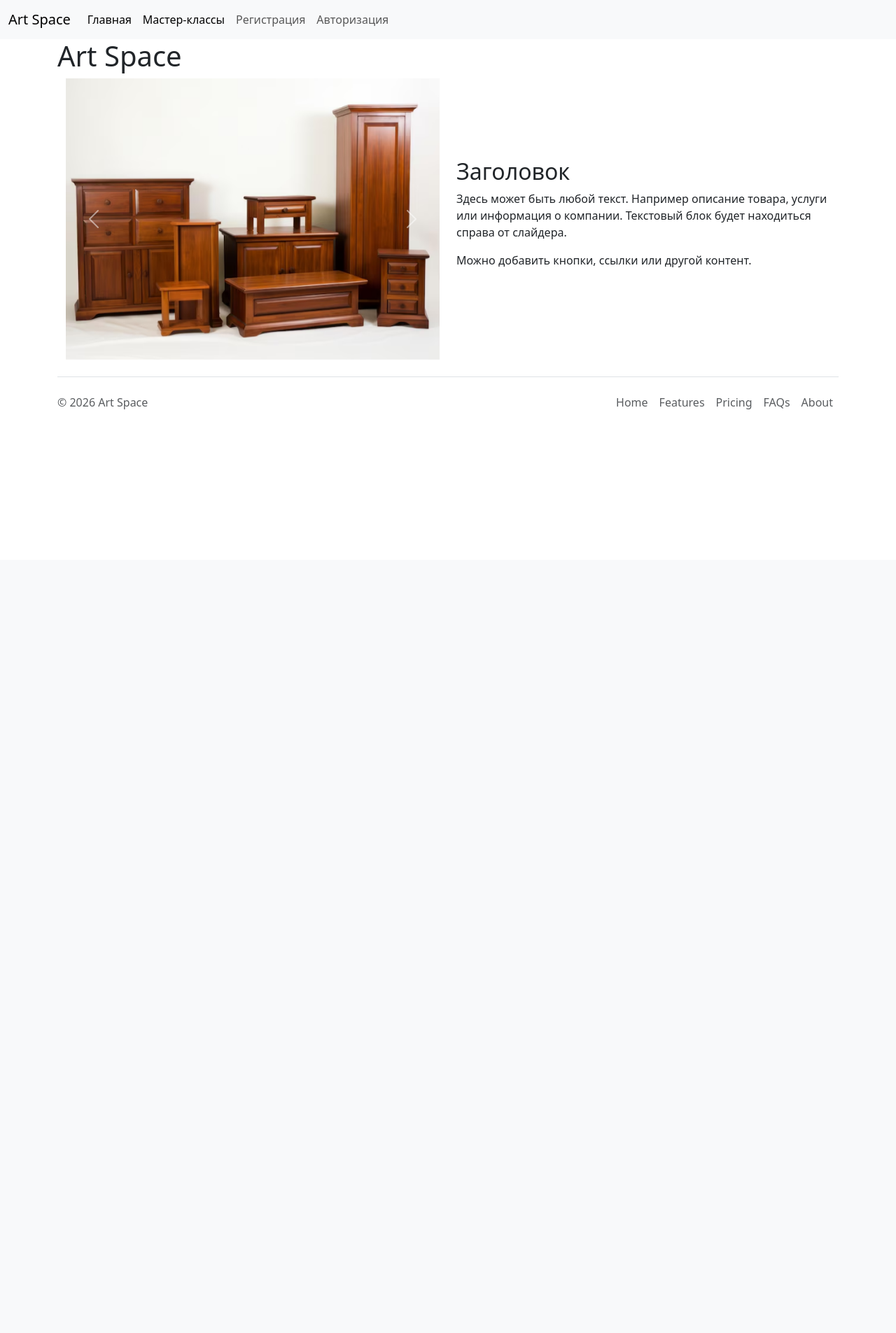
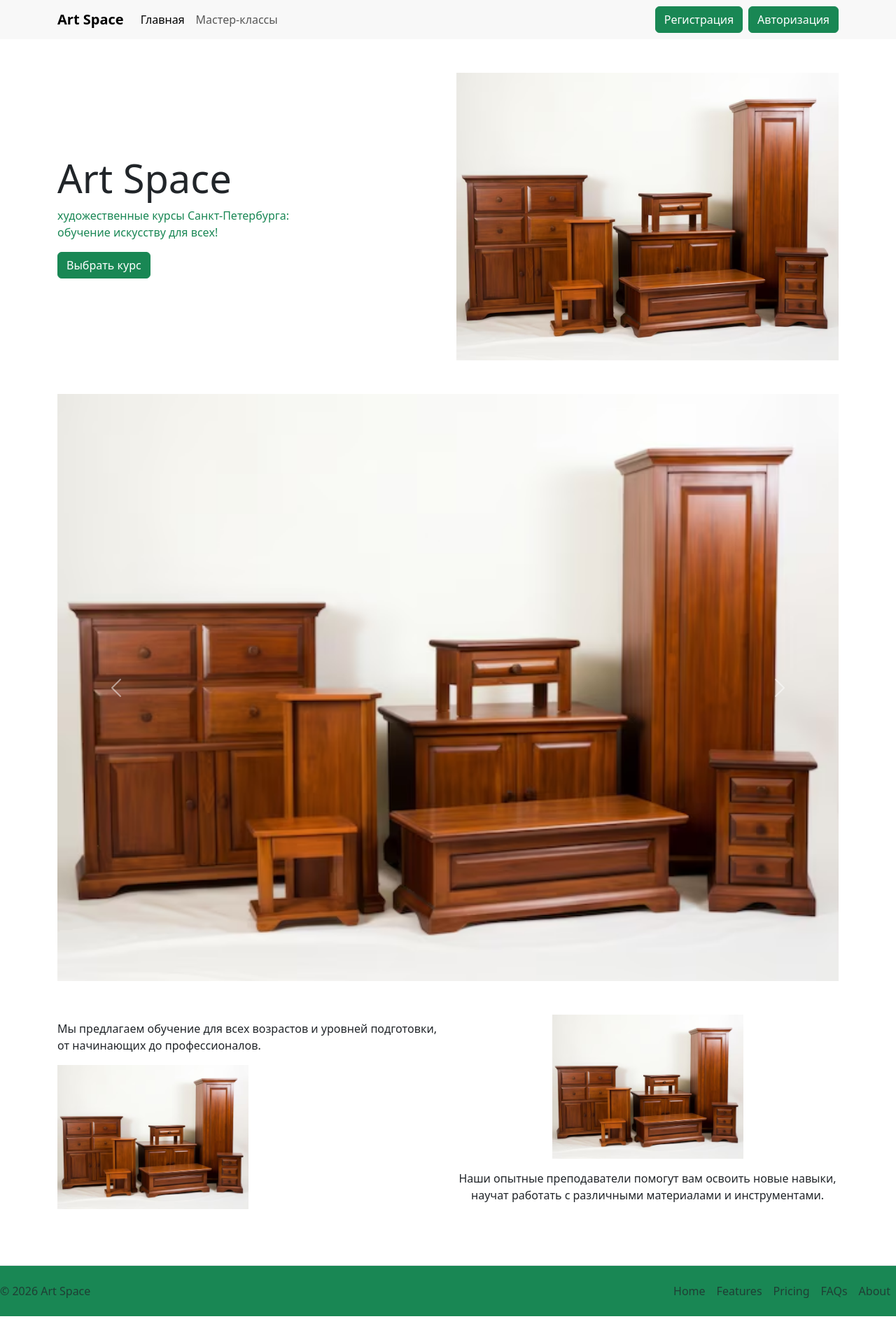
Before and after one commit to unish333ld/ArtSpace, a Django app: page / in a window 1280 px wide. Shown: the whole page at 70% size. Before the commit the page ends 585 px from the top, so only its background shows below. Run offline with Django 5.2, Linux system fonts and the light colour scheme; some libraries are stand-ins or nearby versions.

Commit message:
главная и шаблон

```diff
--- a/template/base.html
+++ b/template/base.html
@@ -7,11 +7,11 @@
     <title>{% block title %}{% endblock %}</title>
     <link href="{% static 'bootstrap.min.css' %}" rel="stylesheet">
 </head>
-<body>
+<body class="d-flex flex-column min-vh-100">
 
-<nav class="navbar navbar-expand-lg bg-body-tertiary">
-    <div class="container-fluid">
-        <a class="navbar-brand" href="{% url 'index' %}">Art Space</a>
+<nav class="navbar navbar-expand-lg" style="background-color: #f8f8f8;">
+    <div class="container">
+        <a class="navbar-brand fw-bold" href="{% url 'index' %}">Art Space</a>
         <button class="navbar-toggler" type="button" data-bs-toggle="collapse" data-bs-target="#navbarSupportedContent"
                 aria-controls="navbarSupportedContent" aria-expanded="false" aria-label="Toggle navigation">
             <span class="navbar-toggler-icon"></span>
@@ -21,20 +21,21 @@
                 <li class="nav-item">
                     <a class="nav-link active" aria-current="page" href="{% url 'index' %}">Главная</a>
                 </li>
-                 <li><a class="nav-link active" aria-current="page" href="{% url 'masterclass_list' %}">Мастер-классы</a></li>
+                 <li><a class="nav-link " aria-current="page" href="{% url 'masterclass_list' %}">Мастер-классы</a></li>
 
+        <div class="d-flex">
 
                 {% if user.is_authenticated %}
                 {% if user.is_superuser%}
 
                 <li class="nav-item">
-                    <a class="nav-link" href="{% url 'admin_view' %}">Панель администратора</a>
+                    <a class="nav-link active" href="{% url 'admin_view' %}">Панель администратора</a>
                 </li>
 
                 {% else %}
 
                 <li class="nav-item">
-                    <a class="nav-link" href="{% url 'cabinet_user' %}">Личный кабинет</a>
+                    <a class="nav-link active" href="{% url 'cabinet_user' %}">Личный кабинет</a>
                 </li>
 
                 {% endif %}
@@ -43,28 +44,32 @@
                     <a class="nav-link" href="{% url 'logout' %}">Выход</a>
                 </li>
 
-                {% else %}
+                {% endif  %}
 
+             </ul>
+      {% if not user.is_authenticated %}
+<ul class="navbar-nav ms-auto">
                 <li class="nav-item">
-                    <a class="nav-link" href="{% url 'register' %}">Регистрация</a>
+                    <a class="btn btn-success me-2" href="{% url 'register' %}">Регистрация</a>
                 </li>
                 <li class="nav-item">
-                    <a class="nav-link" href="{% url 'login' %}">Авторизация</a>
+                    <a class="btn btn-success" href="{% url 'login' %}">Авторизация</a>
                 </li>
 
                 {% endif %}
+</ul>
 
-            </ul>
+            </div>
         </div>
-    </div>
+
 </nav>
 
-<div class="container">
 
+<main class="flex-grow-1">
     {% block content %}{% endblock %}
+</main>
 
-
-    <footer class="d-flex flex-wrap justify-content-between align-items-center py-3 my-4 border-top"><p
+    <footer class="d-flex flex-wrap justify-content-between align-items-center py-3 my-4 border-top bg-success text-white"><p
             class="col-md-4 mb-0 text-body-secondary">© 2026 Art Space</p> <a href="../../../../index.html"
                                                                               class="col-md-4 d-flex align-items-center justify-content-center mb-3 mb-md-0 me-md-auto link-body-emphasis text-decoration-none"
                                                                               aria-label="Bootstrap">
@@ -80,7 +85,7 @@
             <li class="nav-item"><a href="#" class="nav-link px-2 text-body-secondary">About</a></li>
         </ul>
     </footer>
-</div>
+
 <script src="{% static 'bootstrap.bundle.min.js' %}"></script>
 </body>
 </html>
--- a/template/index.html
+++ b/template/index.html
@@ -5,13 +5,37 @@ Art Space
 {% endblock %}
 
 {% block content %}
-<h1>Art Space</h1>
+<div class="container py-5">
 
-<div class="container">
-  <div class="row align-items-center">
+<!-- HERO -->
+<div class="row align-items-center mb-5">
 
-    <!--  слева -->
 <div class="col-md-6">
+<h1 class="display-4">Art Space</h1>
+
+<p class="text-success">
+художественные курсы Санкт-Петербурга:<br>
+обучение искусству для всех!
+</p>
+
+<button class="btn btn-success">
+Выбрать курс
+</button>
+</div>
+
+<div class="col-md-6">
+<img src="{% static 'images/1.png' %}" class="img-top w-100" alt="">
+</div>
+
+</div>
+
+
+<!-- SLIDER -->
+<div class="row mb-5">
+<div class="col-12">
+
+
+
       <div id="carouselExample" class="carousel slide">
         <div class="carousel-inner">
           <div class="carousel-item active">
@@ -34,21 +58,36 @@ Art Space
         </button>
       </div>
     </div>
+  </div>
 
-    <!--  справа -->
+
+  <div class="row align-items-center">
+
 <div class="col-md-6">
-      <h2>Заголовок</h2>
+
 <p>
-        Здесь может быть любой текст. Например описание товара, услуги
-        или информация о компании. Текстовый блок будет находиться
-        справа от слайдера.
+Мы предлагаем обучение для всех возрастов и уровней подготовки,
+от начинающих до профессионалов.
 </p>
+
+<img src="{% static 'images/1.png' %}" class="img-small w-50" alt="">
+
+</div>
+
+<div class="col-md-6 text-center">
+
+<img src="{% static 'images/1.png' %}" class="img-small w-50 mb-3" alt="">
+
 <p>
-        Можно добавить кнопки, ссылки или другой контент.
+Наши опытные преподаватели помогут вам освоить новые навыки,
+научат работать с различными материалами и инструментами.
 </p>
+
 </div>
 
 </div>
+
+
 </div>
 
 {% endblock %}
```
Lines whose indentation alone changed are shown as unchanged.
